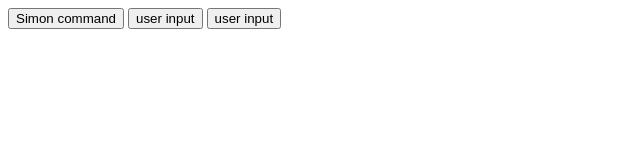
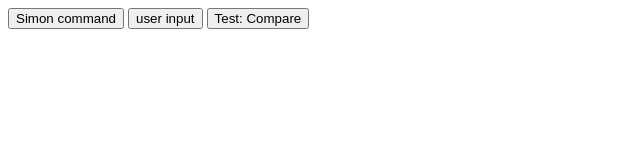
Before and after one commit to JacobK4872/SimonSays, a plain HTML site: page index.html in a window 1280 px wide. Shown: the full height of the page, 0-640 px from the left. Drawn offline with Linux system fonts and the light colour scheme.

Commit message:
Some basic formatting

```diff
--- a/index.html
+++ b/index.html
@@ -28,9 +28,10 @@
             // TODO: Possibly change this/change to its own thing
 
             // document.getElementById("input").innerHTML = "User Input: " + input;
-            document.getElementById("input").innerHTML =  input;
+            document.getElementById("input").innerHTML = input;
 
             console.log(input);
+            compareSimonAndUser();
             return input;
         }
 
@@ -48,15 +49,15 @@
 
     </script>
 
-        <!-- <input type="text" id="question" placeholder="Enter command here..."> -->
+    <!-- <input type="text" id="question" placeholder="Enter command here..."> -->
 
-        <button onclick="displaySimonCommand()"> Simon command</button>
-        <button onclick="userInput()">user input</button>
-        <button onclick="compareSimonAndUser()">user input</button>
+    <button onclick="displaySimonCommand()"> Simon command</button>
+    <button onclick="userInput()">user input</button>
+    <button onclick="compareSimonAndUser()">Test: Compare</button>
 
 
-        <div id="simon_command"></div>
-        <div id="input"></div>
+    <div id="simon_command"></div>
+    <div id="input"></div>
 
 
 
```
